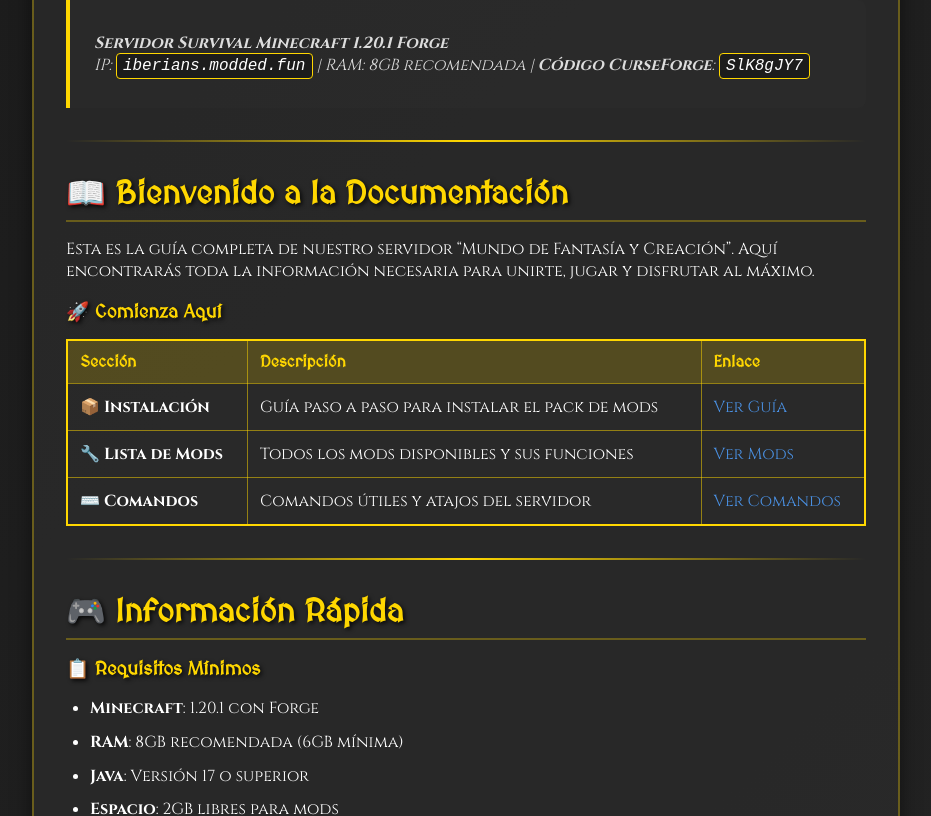
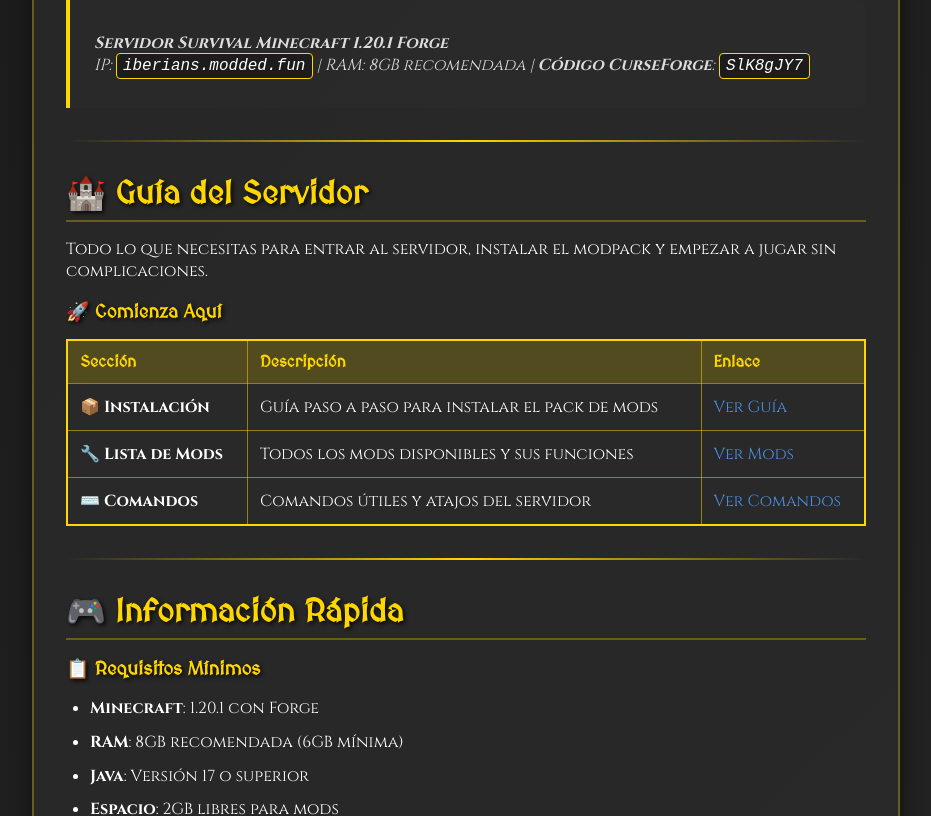
Before and after one commit to evilthork/iberiansmc, a Jekyll site: the page built from index.md, in a window 1280 px wide and 900 px high, scrolled down 402 px, cut to the strip 84-900 px from the top of the window. Shown: the whole strip, without its empty margins (174-1105 px from the left). Built offline with Jekyll 4.4.1, drawn with Linux system fonts in a browser that asks for light colours.

Commit message:
Actualizar texto introductorio - más natural y menos formal

```diff
--- a/index.md
+++ b/index.md
@@ -10,9 +10,9 @@
 
 ---
 
-## 📖 Bienvenido a la Documentación
+## 🏰 Guía del Servidor
 
-Esta es la guía completa de nuestro servidor "Mundo de Fantasía y Creación". Aquí encontrarás toda la información necesaria para unirte, jugar y disfrutar al máximo.
+Todo lo que necesitas para entrar al servidor, instalar el modpack y empezar a jugar sin complicaciones.
 
 ### 🚀 Comienza Aquí
 
```
Also changed, not shown: README.md.
